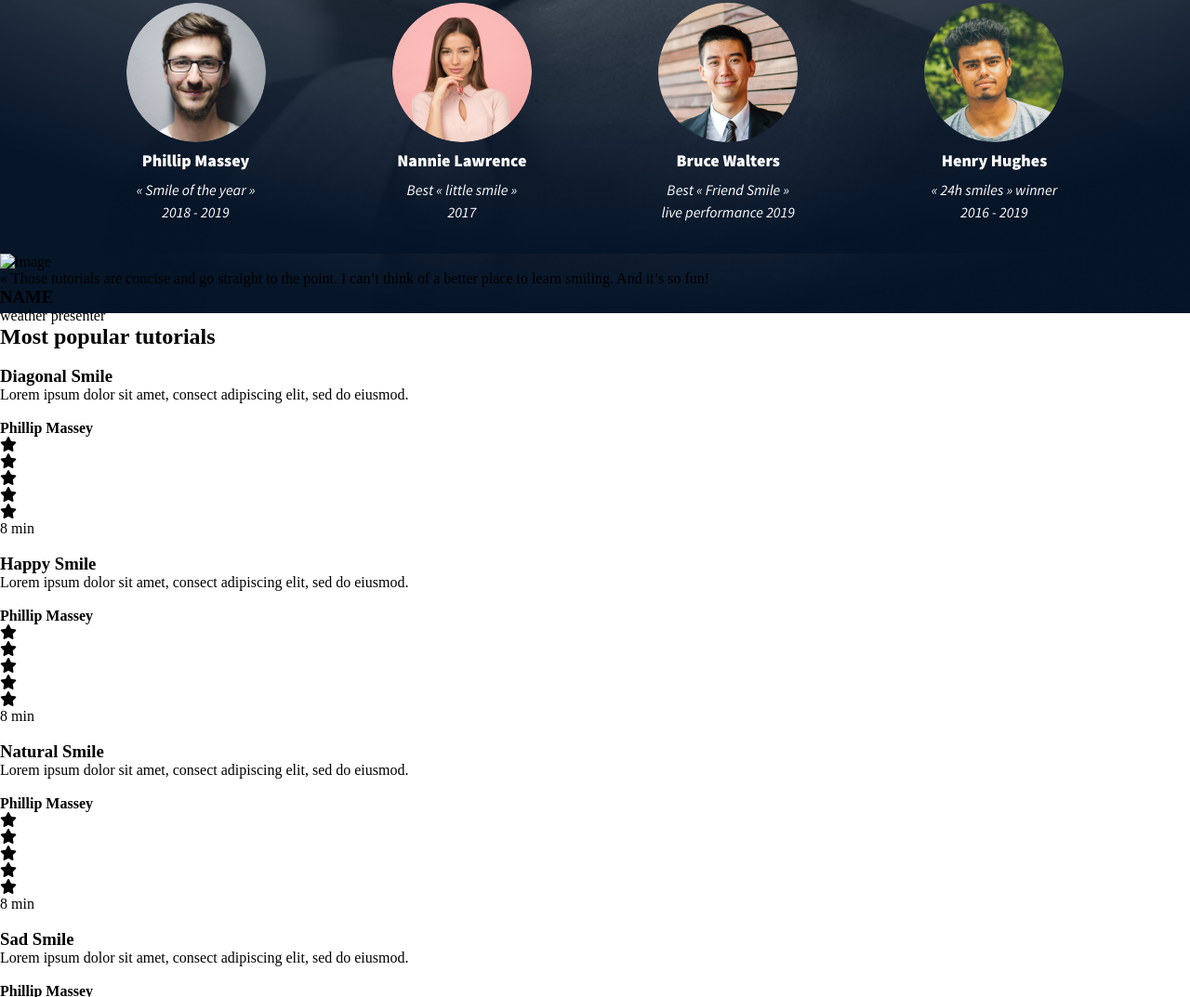
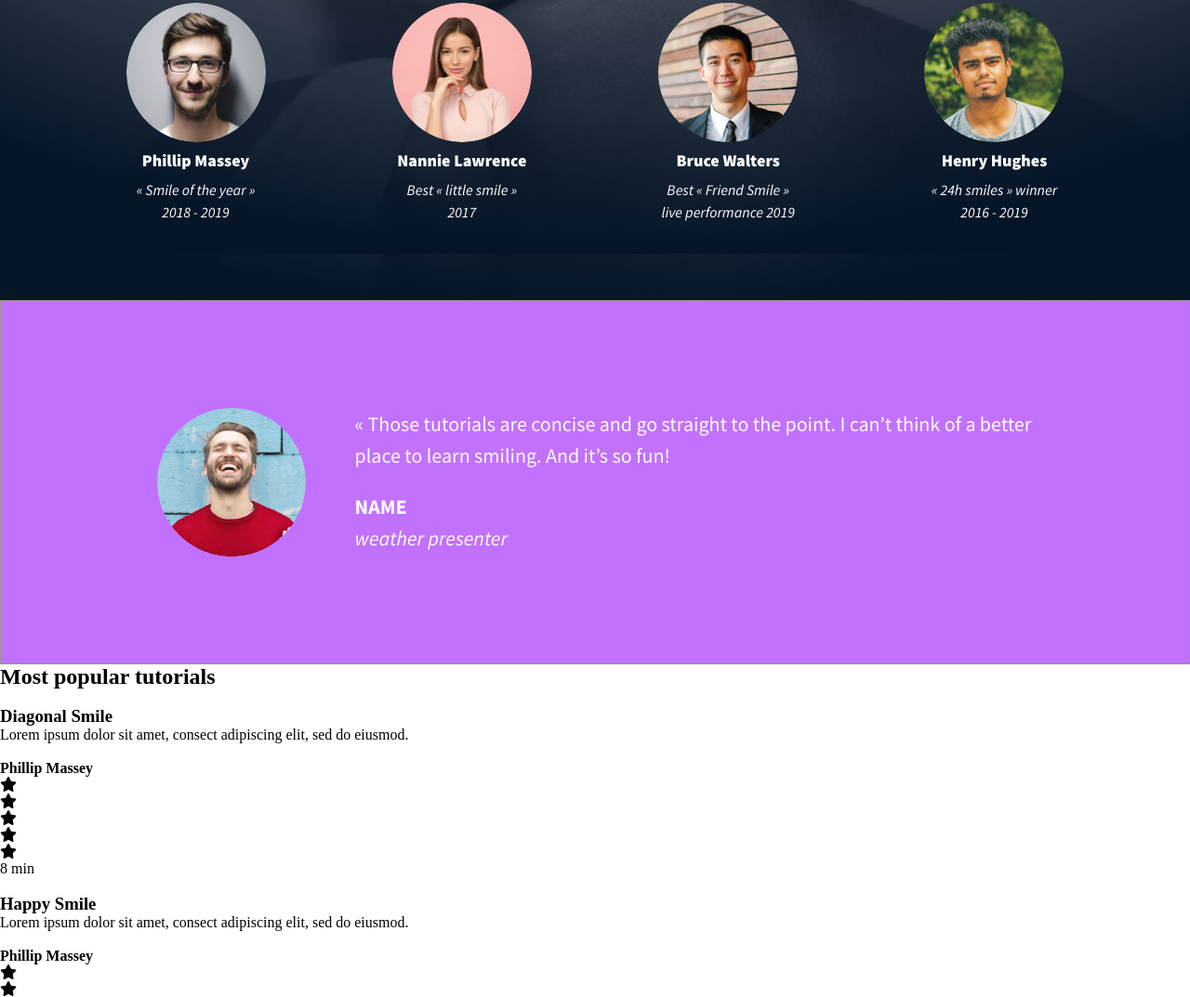
Before and after one commit to G-essien/alx_html_css, a plain HTML site: page css_advanced/index.html in a window 1280 px wide. Shown: the part 820-1893 px from the top of the page at 93% size. Drawn offline with Linux system fonts and the light colour scheme.

Commit message:
styled section-2 under main tag

```diff
--- a/css_advanced/index.html
+++ b/css_advanced/index.html
@@ -59,7 +59,7 @@
         </section>
         <section>
             <div>
-                <img src="./images/Bitmap.png" alt="image">
+                <img src="./images/5.png" alt="image">
             </div>
             <div>
                 <blockquote>« Those tutorials are concise and go straight to the point. I can’t think of a better place to learn smiling. And it’s so fun!</blockquote>
--- a/css_advanced/styles.css
+++ b/css_advanced/styles.css
@@ -2,6 +2,11 @@
 @font-face {
     font-family: "Source-light";
     src: url(./Fonts/source-sans-pro/SourceSansPro-Light.otf);
+}
+
+@font-face {
+    font-family: "Source-regular";
+    src: url(./Fonts/source-sans-pro/SourceSansPro-Regular.otf);
 }
 
 @font-face {
@@ -200,3 +205,55 @@ section:nth-child(1) div:last-child div .persons p{
     font-size: 16px;
     font-family: "Source-italic";
 }
+
+
+
+
+section:nth-child(2){
+    margin-top: 50px;
+    height: 392px;
+    background-color: #C271FF;
+    border: 1px solid #979797;
+    display: flex;
+    justify-content: center;
+    align-items: center;
+}
+
+section:nth-child(2) div:first-child, section:nth-child(2) div:first-child img{
+    width: 160px;
+    height: 160px;
+}
+
+section:nth-child(2) div:first-child img{
+    border-radius: 80px;
+}
+
+section:nth-child(2) div:last-child{
+    margin-left: 53px;
+    width: 730px;
+    height: 158px;
+}
+
+section:nth-child(2) div:last-child blockquote,
+section:nth-child(2) div:last-child h3,
+section:nth-child(2) div:last-child p{
+    font-size: 22px;
+    line-height: 33.6px;
+    text-align: left;
+    border-spacing: 16px;
+    font-family: "Source-regular";
+    color: #ffffff;
+}
+
+section:nth-child(2) div:last-child blockquote{
+    font-family: "Source-regular";
+}
+
+section:nth-child(2) div:last-child h3{
+    font-family: "Source-bold";
+    margin-top: 22px;
+}
+
+section:nth-child(2) div:last-child p{
+    font-family: "Source-italic";
+}
```
